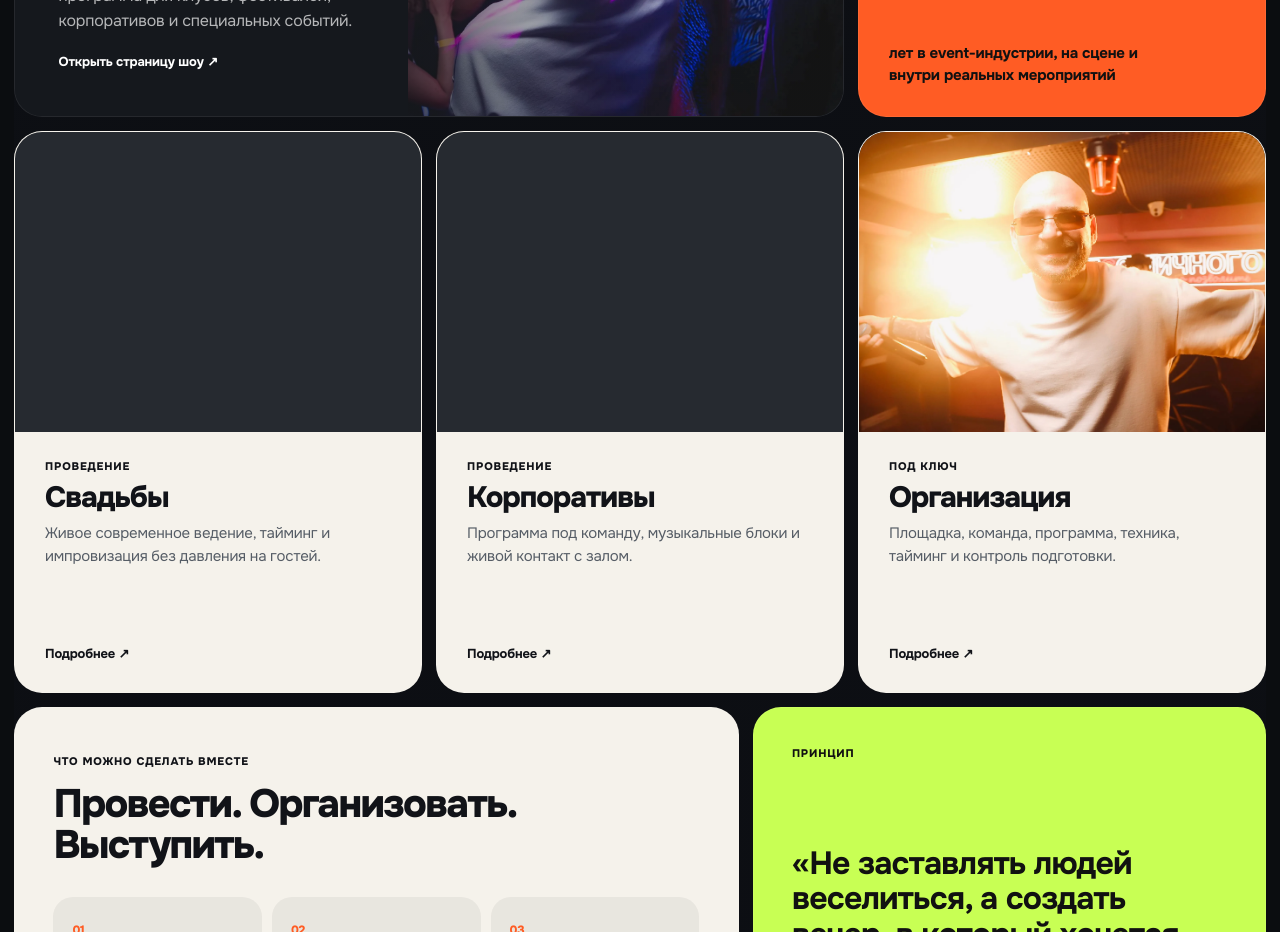
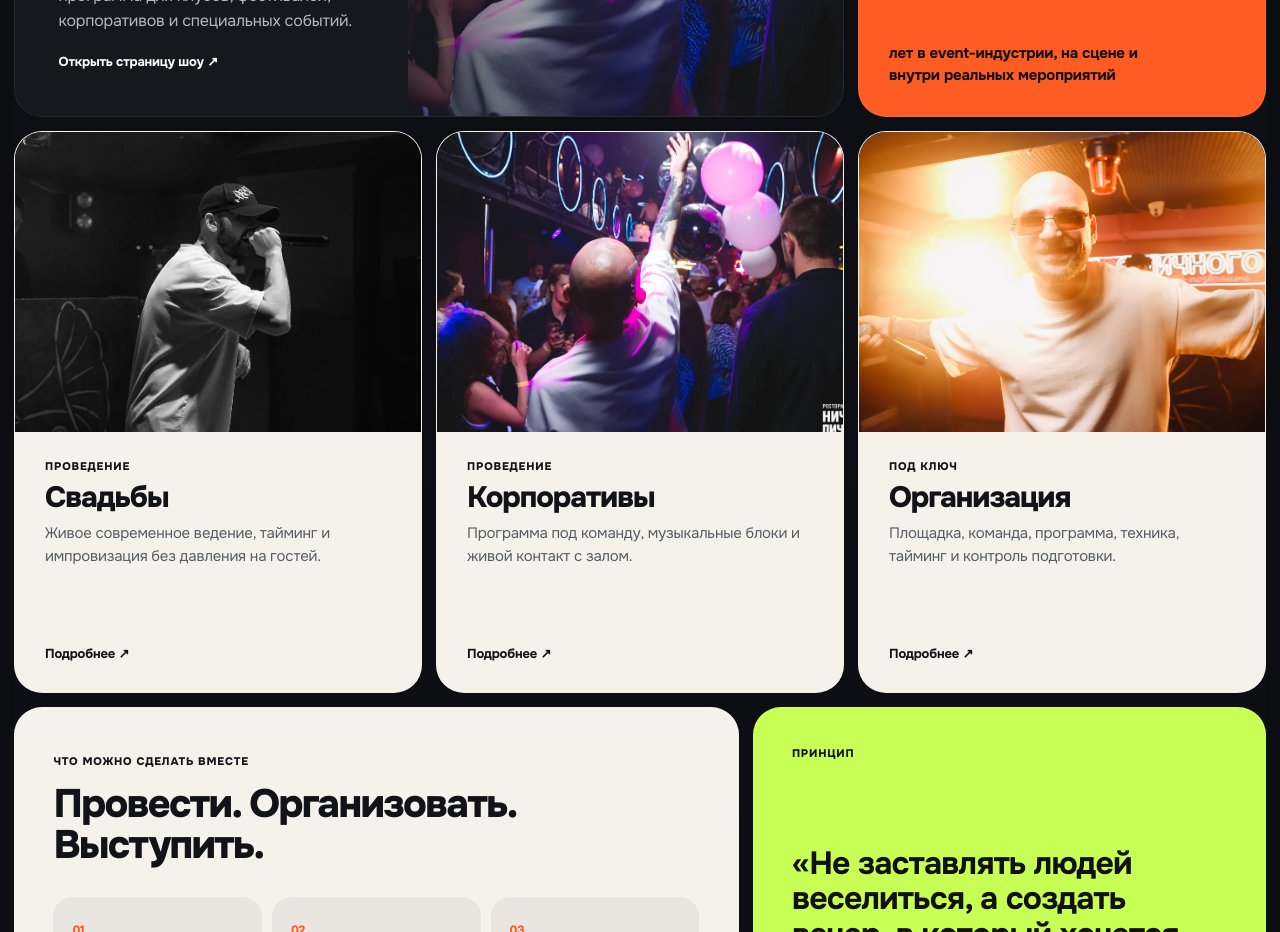
Before and after one commit to kava-studia/kavamc, a Next.js app: page / in a window 1280 px wide. Shown: the part 1060-1992 px from the top of the page. Built offline with nearby package versions, Linux system fonts and the light colour scheme; no server answers.

Commit message:
Гарантировать видимые фото свадьбы и корпоратива

```diff
--- a/src/app/site-v9.css
+++ b/src/app/site-v9.css
@@ -1,35 +1,53 @@
 /* KAVA MC · V9 — final media recovery + expanded portfolio. */
 
-/* Wedding / corporate images use cache-safe filenames and have TWO render paths:
-   native image plus CSS background. Even if one path gets stale, the card never goes blank. */
+/* Critical visual fallback: the two context cards must never render blank.
+   The previous wedding/corporate webp files are kept out of the critical paint path.
+   We use images that are already proven to load on the live build. */
 .bento-page .bento-wedding-card .bento-media {
-  background: #262a30 url('/media/wedding-real-v2.webp') 50% 42% / cover no-repeat !important;
+  background: #262a30 url('/media/hero.webp') 64% 30% / cover no-repeat !important;
   font-size: 0 !important;
 }
 
 .bento-page .bento-corporate-card .bento-media {
-  background: #262a30 url('/media/corporate-real-v2.webp') 50% 43% / cover no-repeat !important;
+  background: #262a30 url('/media/club-wide.webp') 50% 42% / cover no-repeat !important;
   font-size: 0 !important;
 }
 
+/* The native wedding/corporate images were the unstable part. Hide them on the
+   homepage cards and let the verified local CSS backgrounds paint the visual. */
 .bento-page .bento-wedding-card .bento-media > img,
 .bento-page .bento-corporate-card .bento-media > img {
-  opacity: 1 !important;
-  visibility: visible !important;
-  display: block !important;
-  object-fit: cover !important;
+  opacity: 0 !important;
+  visibility: hidden !important;
+  pointer-events: none !important;
 }
 
+/* Every service hero has a guaranteed local fallback. Valid service images still
+   render above it; if one fails, the container itself remains a real photo. */
 .bento-subpage .bento-service-hero-media {
   color: transparent !important;
   text-shadow: none !important;
-  background-color: #25292f !important;
+  background: #25292f url('/media/hero.webp') 64% 30% / cover no-repeat !important;
+}
+
+/* Corporate gets its own proven fallback where :has() is supported. */
+.bento-subpage .bento-service-hero-media:has(> img[src*="corporate-real-v2"]) {
+  background-image: url('/media/club-wide.webp') !important;
+  background-position: 50% 42% !important;
 }
 
 .bento-subpage .bento-service-hero-media > img {
   opacity: 1 !important;
   visibility: visible !important;
   display: block !important;
+}
+
+/* If either unstable source fails, suppress its image layer so the verified
+   fallback behind it is what the visitor sees. */
+.bento-subpage .bento-service-hero-media > img[src*="wedding-real-v2"],
+.bento-subpage .bento-service-hero-media > img[src*="corporate-real-v2"] {
+  opacity: 0 !important;
+  visibility: hidden !important;
 }
 
 /* Three additional real-media cards are inserted directly after the two existing
```
